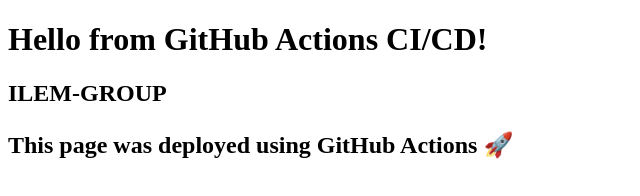
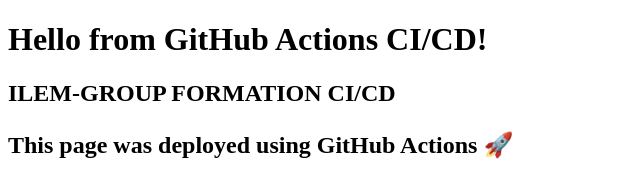
Before and after one commit to ELMRABET-ANAS/ci-cd, a website: page public/index.html in a window 1280 px wide. Shown: the whole page, without its empty margins (0-640 px from the left). Drawn offline with Linux system fonts and the light colour scheme.

Commit message:
change 2

```diff
--- a/public/index.html
+++ b/public/index.html
@@ -9,7 +9,7 @@
 </head>
 <body>
   <h1>Hello from GitHub Actions CI/CD!</h1>
-  <H2>ILEM-GROUP<H2>
+  <H2>ILEM-GROUP FORMATION CI/CD<H2>
   <p>This page was deployed using GitHub Actions 🚀</p>
 </body>
 </html>
```
